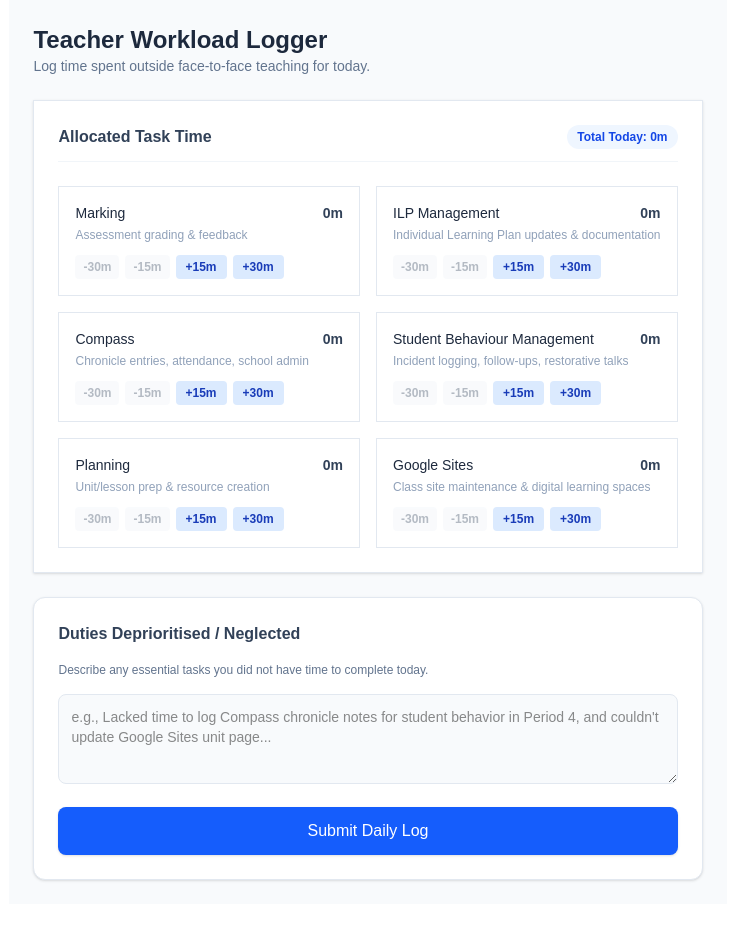
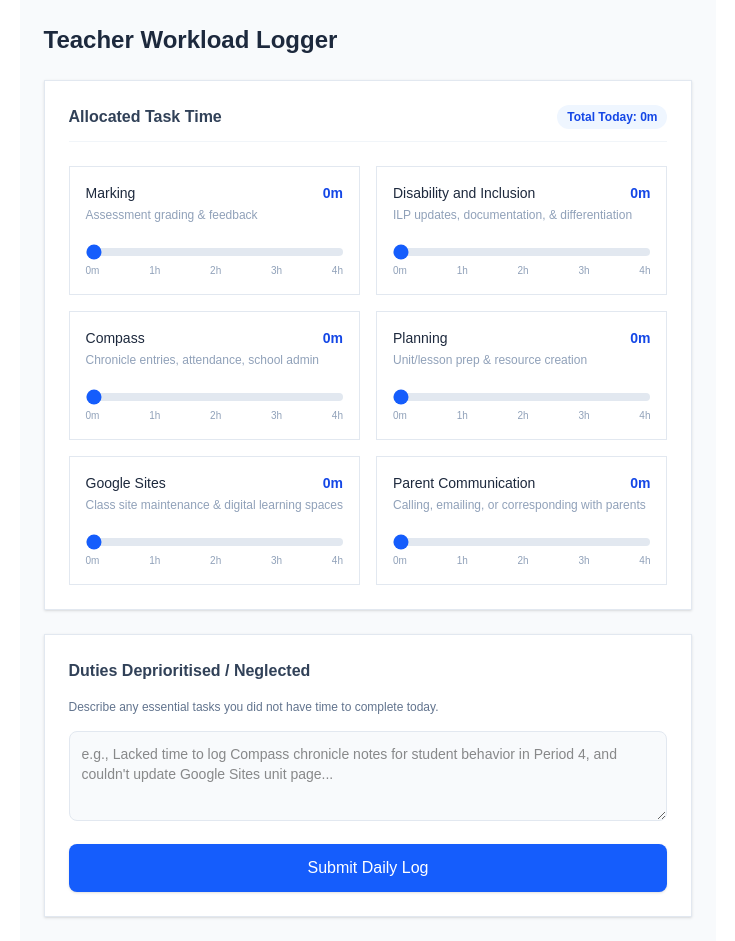
Before and after one commit to sANDROsARAN/overtime-calculator, a Next.js app: page / in a window 1280 px wide. Shown: the whole page, without its empty margins (272-1007 px from the left). Before the commit the page ends 904 px from the top, so only its background shows below. Built offline with nearby package versions, Linux system fonts and the light colour scheme.

Commit message:
added fields

```diff
--- a/app/page.tsx
+++ b/app/page.tsx
@@ -5,31 +5,31 @@ import React, { useState } from 'react';
 // Your specified Australian school task categories
 const TASK_CATEGORIES = [
   { id: 'marking', label: 'Marking', description: 'Assessment grading & feedback' },
-  { id: 'ilp', label: 'ILP Management', description: 'Individual Learning Plan updates & documentation' },
+  { id: 'dis_and_inc', label: 'Disability and Inclusion', description: 'ILP updates, documentation, & differentiation' },
   { id: 'compass', label: 'Compass', description: 'Chronicle entries, attendance, school admin' },
-  { id: 'behaviour', label: 'Student Behaviour Management', description: 'Incident logging, follow-ups, restorative talks' },
   { id: 'planning', label: 'Planning', description: 'Unit/lesson prep & resource creation' },
   { id: 'google_sites', label: 'Google Sites', description: 'Class site maintenance & digital learning spaces' },
+  { id: 'parent', label: 'Parent Communication', description: 'Calling, emailing, or corresponding with parents' }
 ];
 
 export default function MultiFieldWorkloadLogger() {
   // Store time spent in minutes for each task ID
   const [taskTimes, setTaskTimes] = useState<Record<string, number>>({
     marking: 0,
-    ilp: 0,
+    dis_and_inc: 0,
     compass: 0,
-    behaviour: 0,
     planning: 0,
     google_sites: 0,
+    parent: 0,
   });
 
   const [neglectedDuties, setNeglectedDuties] = useState('');
 
-  // Increment or decrement time in 15-minute increments (min 0)
-  const adjustTime = (taskId: string, deltaMinutes: number) => {
+  // Handle direct changes from the range slider
+  const handleSliderChange = (taskId: string, minutes: number) => {
     setTaskTimes((prev) => ({
       ...prev,
-      [taskId]: Math.max(0, prev[taskId] + deltaMinutes),
+      [taskId]: minutes,
     }));
   };
 
@@ -49,7 +49,6 @@ export default function MultiFieldWorkloadLogger() {
     <div className="max-w-3xl mx-auto p-6 bg-slate-50 min-h-screen">
       <header className="mb-6">
         <h1 className="text-2xl font-bold text-slate-800">Teacher Workload Logger</h1>
-        <p className="text-slate-500 text-sm">Log time spent outside face-to-face teaching for today.</p>
       </header>
 
       {/* Main Multi-Field Time Allocation Card */}
@@ -63,7 +62,7 @@ export default function MultiFieldWorkloadLogger() {
 
         <div className="grid grid-cols-1 md:grid-cols-2 gap-4">
           {TASK_CATEGORIES.map((task) => {
-            const currentMins = taskTimes[task.id];
+            const currentMins = taskTimes[task.id] || 0;
             return (
               <div
                 key={task.id}
@@ -73,44 +72,30 @@ export default function MultiFieldWorkloadLogger() {
               >
                 <div className="flex justify-between items-start mb-1">
                   <label className="font-medium text-sm text-slate-800">{task.label}</label>
-                  <span className="font-mono font-bold text-sm text-slate-700">
+                  <span className="font-mono font-bold text-sm text-blue-700">
                     {formatTime(currentMins)}
                   </span>
                 </div>
-                <p className="text-xs text-slate-400 mb-3">{task.description}</p>
+                <p className="text-xs text-slate-400 mb-4">{task.description}</p>
 
-                {/* Quick-adjustment button row */}
-                <div className="flex items-center space-x-1.5">
-                  <button
-                    type="button"
-                    onClick={() => adjustTime(task.id, -30)}
-                    disabled={currentMins === 0}
-                    className="px-2 py-1 bg-slate-100 hover:bg-slate-200 disabled:opacity-40 rounded text-xs font-semibold text-slate-600"
-                  >
-                    -30m
-                  </button>
-                  <button
-                    type="button"
-                    onClick={() => adjustTime(task.id, -15)}
-                    disabled={currentMins === 0}
-                    className="px-2 py-1 bg-slate-100 hover:bg-slate-200 disabled:opacity-40 rounded text-xs font-semibold text-slate-600"
-                  >
-                    -15m
-                  </button>
-                  <button
-                    type="button"
-                    onClick={() => adjustTime(task.id, 15)}
-                    className="px-2.5 py-1 bg-blue-100 hover:bg-blue-200 text-blue-800 rounded text-xs font-semibold"
-                  >
-                    +15m
-                  </button>
-                  <button
-                    type="button"
-                    onClick={() => adjustTime(task.id, 30)}
-                    className="px-2.5 py-1 bg-blue-100 hover:bg-blue-200 text-blue-800 rounded text-xs font-semibold"
-                  >
-                    +30m
-                  </button>
+                {/* Range Slider Control */}
+                <div className="space-y-1">
+                  <input
+                    type="range"
+                    min="0"
+                    max="240" // Max 8 hours (480 mins)
+                    step="15"  // Moves in 15-minute intervals
+                    value={currentMins}
+                    onChange={(e) => handleSliderChange(task.id, Number(e.target.value))}
+                    className="w-full h-2 bg-slate-200 rounded-lg appearance-none cursor-pointer accent-blue-600"
+                  />
+                  <div className="flex justify-between text-[10px] text-slate-400 font-medium">
+                    <span>0m</span>
+                    <span>1h</span>
+                    <span>2h</span>
+                    <span>3h</span>
+                    <span>4h</span>
+                  </div>
                 </div>
               </div>
             );
@@ -119,7 +104,7 @@ export default function MultiFieldWorkloadLogger() {
       </div>
 
       {/* Neglected Duties Section */}
-      <div className="bg-white rounded-xl border border-slate-200 shadow-sm p-6 space-y-4">
+      <div className="bg-white border border-slate-200 shadow-sm p-6 space-y-4">
         <h2 className="text-base font-semibold text-slate-700">Duties Deprioritised / Neglected</h2>
         <p className="text-xs text-slate-500">
           Describe any essential tasks you did not have time to complete today.
```
